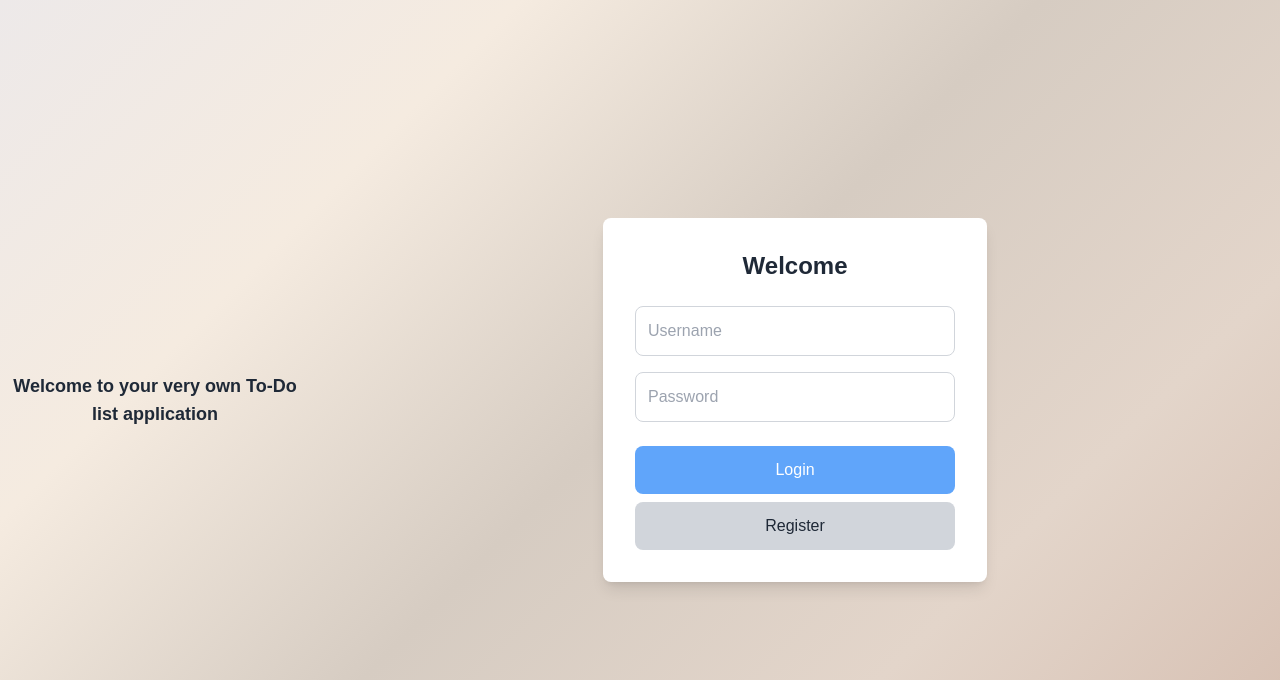
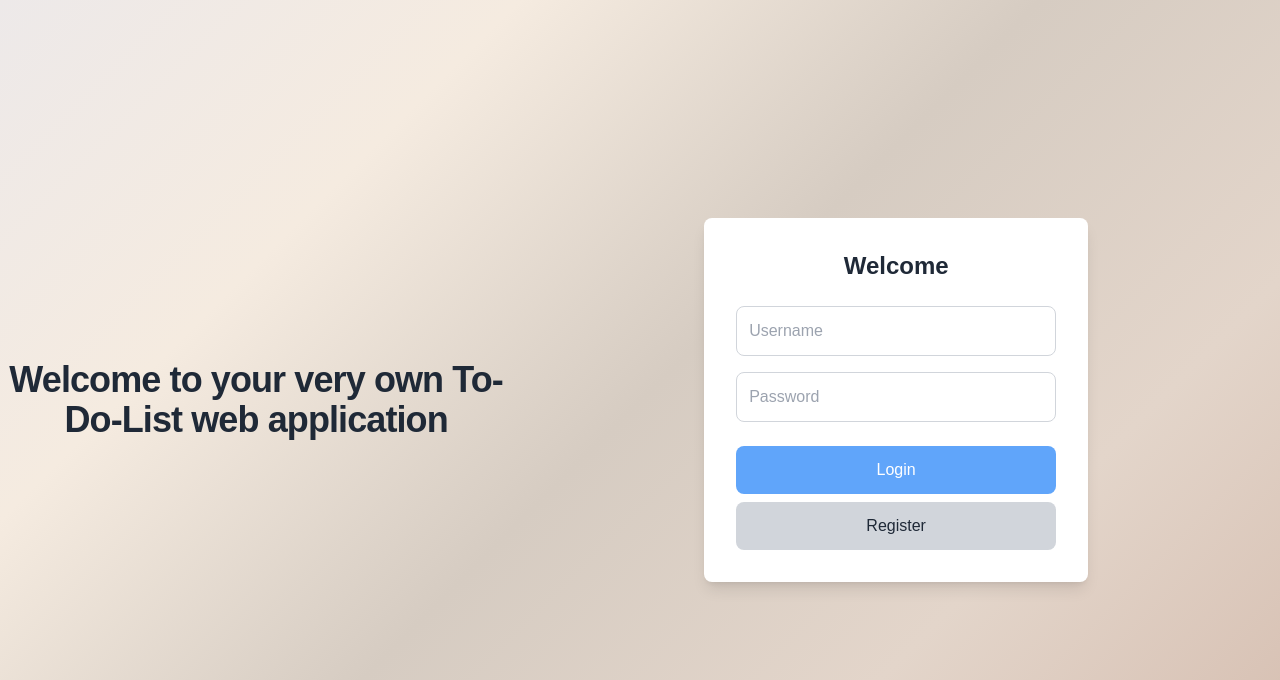
Before and after one commit to godriele/To-Do-List, a Flask app: page / in a window 1280 px wide. Shown: the top 680 px of the page. Run offline with Flask 3, Linux system fonts and the light colour scheme.

Commit message:
Played around with base.html

```diff
--- a/flask-auth/pyvenv.cfg
+++ b/flask-auth/pyvenv.cfg
@@ -1,5 +1,5 @@
-home = /opt/homebrew/opt/python@3.12/bin
+home = /opt/homebrew/Cellar/python@3.12/3.12.6/Frameworks/Python.framework/Versions/3.12/bin
 include-system-site-packages = false
 version = 3.12.6
 executable = /opt/homebrew/Cellar/python@3.12/3.12.6/Frameworks/Python.framework/Versions/3.12/bin/python3.12
-command = /opt/homebrew/opt/python@3.12/bin/python3.12 -m venv /Users/goody/Library/Mobile Documents/com~apple~CloudDocs/Code/Projects/Todolist/flask-auth
+command = /Users/goody/Library/Mobile Documents/com~apple~CloudDocs/CIT/Term2/OOP 🐍/User Authentication/flask-auth/bin/python3 -m venv /Users/goody/Library/Mobile Documents/com~apple~CloudDocs/Code/Projects/Todolist/flask-auth
--- a/main.py
+++ b/main.py
@@ -109,7 +109,6 @@ think of each user as a session
 all we have to do to log them out is just pop of them on the list
 '''
 
-
 #Todo: Create Database
 if __name__ == "__main__":
     with app.app_context():
--- a/static/css/output.css
+++ b/static/css/output.css
@@ -661,14 +661,6 @@ video {
   background-color: rgb(255 255 255 / var(--tw-bg-opacity));
 }
 
-.bg-gradient-to-br {
-  background-image: linear-gradient(to bottom right, var(--tw-gradient-stops));
-}
-
-.p-4 {
-  padding: 1rem;
-}
-
 .p-3 {
   padding: 0.75rem;
 }
@@ -685,18 +677,27 @@ video {
   text-align: center;
 }
 
+.text-2xl {
+  font-size: 1.5rem;
+  line-height: 2rem;
+}
+
 .text-lg {
   font-size: 1.125rem;
   line-height: 1.75rem;
 }
 
-.text-2xl {
-  font-size: 1.5rem;
-  line-height: 2rem;
+.text-4xl {
+  font-size: 2.25rem;
+  line-height: 2.5rem;
 }
 
 .font-semibold {
   font-weight: 600;
+}
+
+.tracking-tight {
+  letter-spacing: -0.025em;
 }
 
 .text-gray-800 {
--- a/templates/base.html
+++ b/templates/base.html
@@ -8,7 +8,8 @@
 </head>
 <body style="background: linear-gradient(135deg, #ede9e9, #f5ebe0, #d6ccc2, #e3d5ca, #d5bdaf); height: 100vh;">
     <header class="text-center text-lg font-semibold text-gray-800">
-        Welcome to your very own To-Do list application
+        <h1 class="text-4xl font-semibold text-gray-800 tracking-tight">Welcome to your very own To-Do-List web application</h1>
+    </header>
     </header>
     {% block body %}
 
```
Also changed, not shown: static/output.css (+9 -0 lines), instance/users.db.
